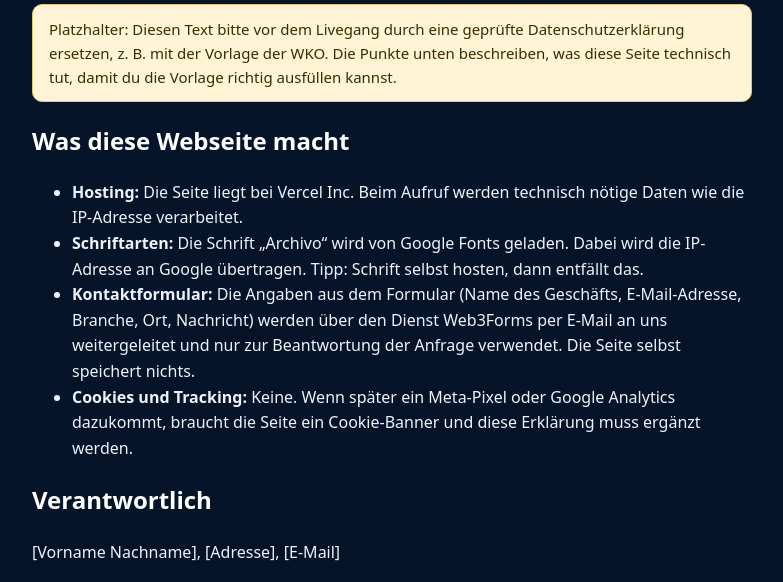
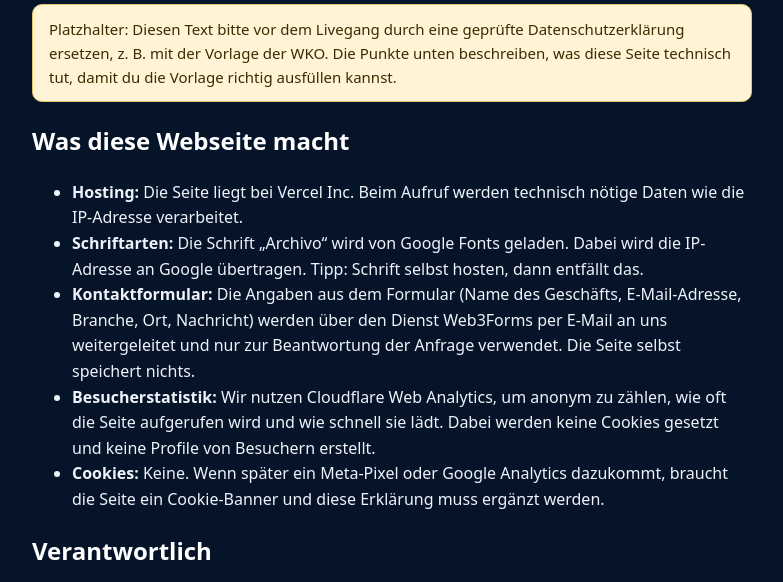
Before and after one commit to Nati-MN/landing, a plain HTML site: page datenschutz.html in a window 1280 px wide. Shown: the part 180-762 px from the top of the page, without its empty margins (248-1031 px from the left). Drawn offline with Linux system fonts and the light colour scheme.

Commit message:
Add files via upload

```diff
--- a/datenschutz.html
+++ b/datenschutz.html
@@ -23,7 +23,8 @@ a{color:#4DA6FF}
   <li><strong>Hosting:</strong> Die Seite liegt bei Vercel Inc. Beim Aufruf werden technisch nötige Daten wie die IP-Adresse verarbeitet.</li>
   <li><strong>Schriftarten:</strong> Die Schrift „Archivo“ wird von Google Fonts geladen. Dabei wird die IP-Adresse an Google übertragen. Tipp: Schrift selbst hosten, dann entfällt das.</li>
   <li><strong>Kontaktformular:</strong> Die Angaben aus dem Formular (Name des Geschäfts, E-Mail-Adresse, Branche, Ort, Nachricht) werden über den Dienst Web3Forms per E-Mail an uns weitergeleitet und nur zur Beantwortung der Anfrage verwendet. Die Seite selbst speichert nichts.</li>
-  <li><strong>Cookies und Tracking:</strong> Keine. Wenn später ein Meta-Pixel oder Google Analytics dazukommt, braucht die Seite ein Cookie-Banner und diese Erklärung muss ergänzt werden.</li>
+  <li><strong>Besucherstatistik:</strong> Wir nutzen Cloudflare Web Analytics, um anonym zu zählen, wie oft die Seite aufgerufen wird und wie schnell sie lädt. Dabei werden keine Cookies gesetzt und keine Profile von Besuchern erstellt.</li>
+  <li><strong>Cookies:</strong> Keine. Wenn später ein Meta-Pixel oder Google Analytics dazukommt, braucht die Seite ein Cookie-Banner und diese Erklärung muss ergänzt werden.</li>
 </ul>
 
 <h2>Verantwortlich</h2>
```
